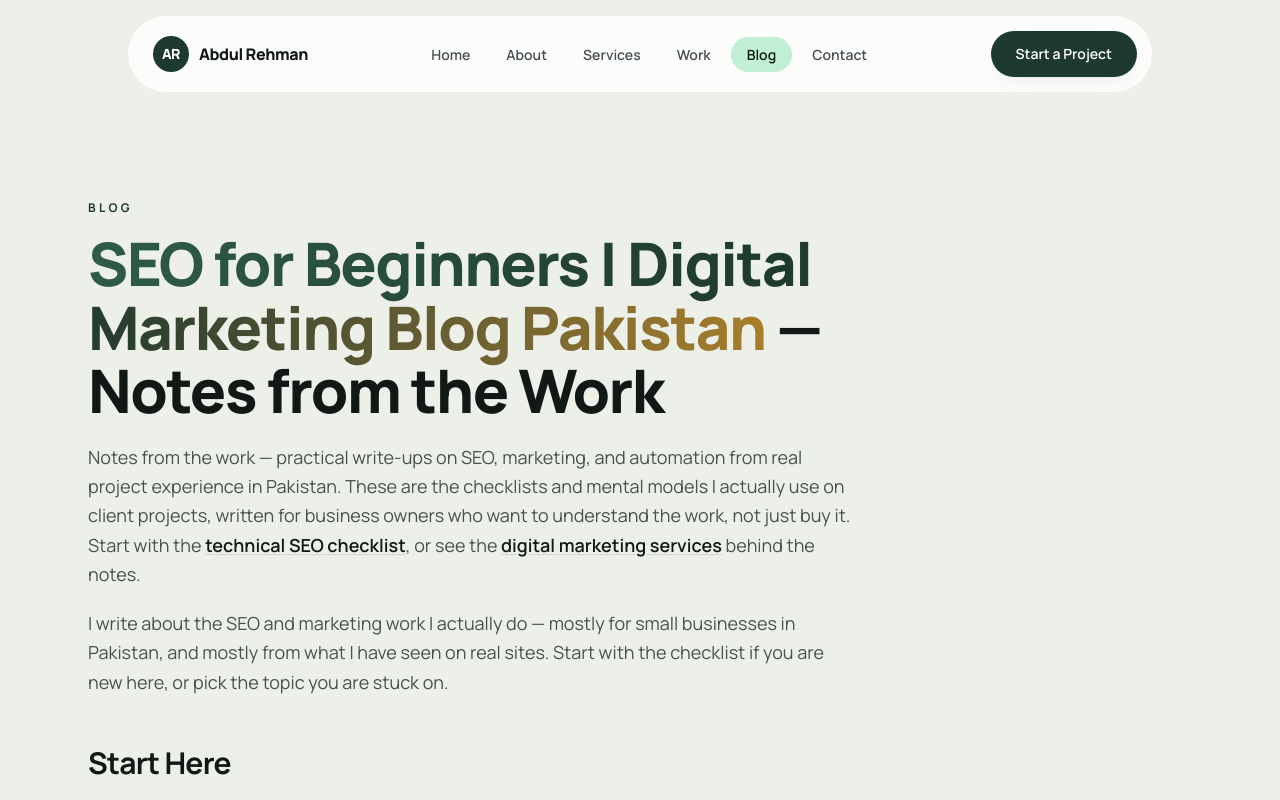
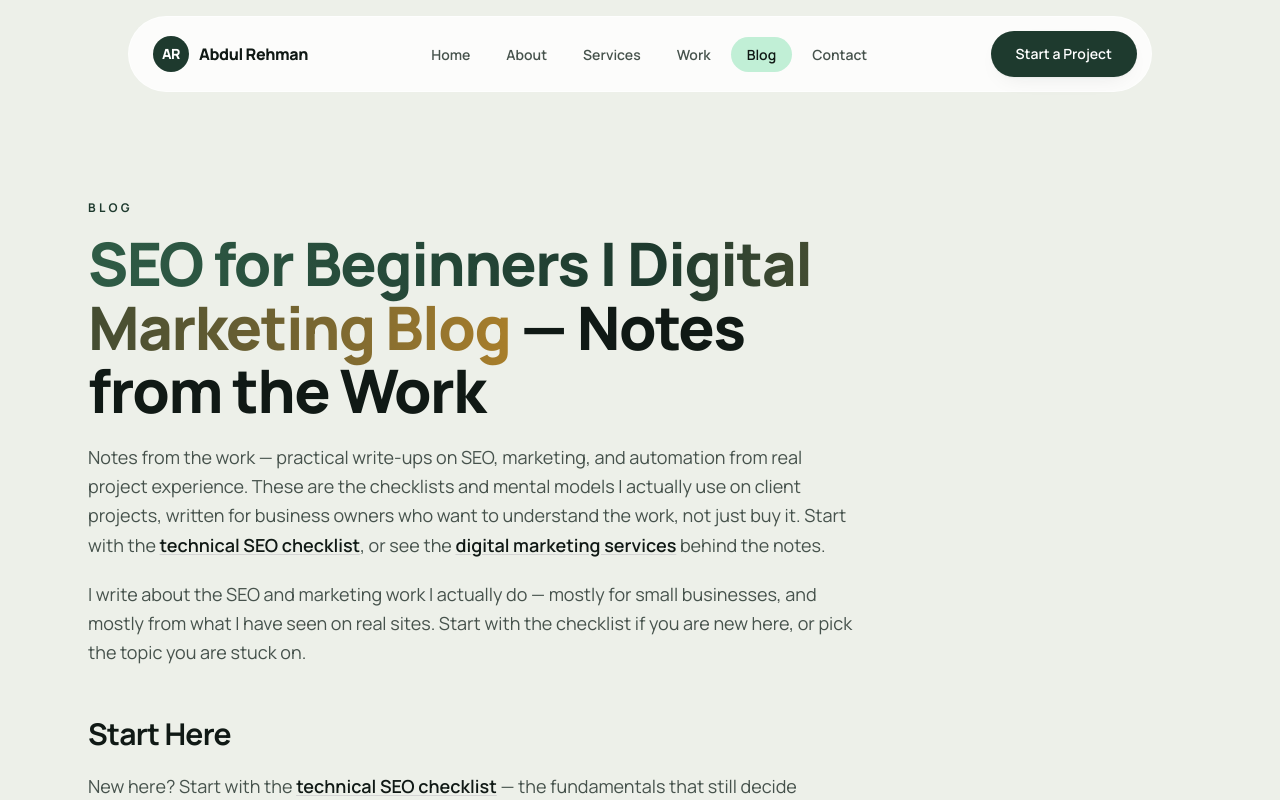
Before and after one commit to bodycartoon0111-netizen/abdul-rehman-portfolio, a Next.js app: page /blog in a window 1280 px wide. Shown: the top 800 px of the page. Built offline with nearby package versions, Linux system fonts and the light colour scheme; no server answers.

Commit message:
Replace app/blog/page.tsx

```diff
--- a/app/blog/page.tsx
+++ b/app/blog/page.tsx
@@ -9,16 +9,16 @@ import BlogHub from "@/components/blog/BlogHub";
 
 export const metadata: Metadata = {
   title: {
-    absolute: "SEO for Beginners | Digital Marketing Blog Pakistan",
+    absolute: "SEO for Beginners | Digital Marketing Blog",
   },
   description:
-    "SEO for Beginners: practical SEO tips and digital marketing notes from my digital marketing blog Pakistan — learn SEO from scratch, free.",
+    "SEO for Beginners: practical SEO tips and digital marketing notes from my digital marketing blog — learn SEO from scratch, free.",
   alternates: { canonical: "/blog" },
   openGraph: {
     siteName: BRAND_NAME,
-    title: "SEO for Beginners | Digital Marketing Blog Pakistan",
+    title: "SEO for Beginners | Digital Marketing Blog",
     description:
-      "SEO for Beginners: practical SEO tips and digital marketing notes from my digital marketing blog Pakistan — learn SEO from scratch, free.",
+      "SEO for Beginners: practical SEO tips and digital marketing notes from my digital marketing blog — learn SEO from scratch, free.",
     url: absoluteUrl("/blog"),
     type: "website",
     images: [
@@ -33,8 +33,8 @@ export const metadata: Metadata = {
   },
   twitter: {
     card: "summary_large_image",
-    title: "SEO for Beginners | Digital Marketing Blog Pakistan",
-    description: "SEO for Beginners: practical SEO tips and digital marketing notes from my digital marketing blog Pakistan — learn SEO from scratch, free.",
+    title: "SEO for Beginners | Digital Marketing Blog",
+    description: "SEO for Beginners: practical SEO tips and digital marketing notes from my digital marketing blog — learn SEO from scratch, free.",
     images: [
       {
         url: absoluteUrl("/images/og-default.jpg"),
@@ -61,10 +61,10 @@ export default function BlogPage() {
       <header className="mt-8 max-w-3xl">
         <p className="text-xs font-bold uppercase tracking-[0.28em] text-pine">Blog</p>
         <h1 className="mt-4 text-4xl font-black leading-[1.06] tracking-tight text-ink md:text-6xl">
-          <span className="bg-gradient-to-r from-pine-bright via-pine to-gold bg-clip-text text-transparent">SEO for Beginners | Digital Marketing Blog Pakistan</span> — Notes from the Work
+          <span className="bg-gradient-to-r from-pine-bright via-pine to-gold bg-clip-text text-transparent">SEO for Beginners | Digital Marketing Blog</span> — Notes from the Work
         </h1>
         <p className="mt-5 text-lg leading-relaxed text-muted">
-          Notes from the work — practical write-ups on SEO, marketing, and automation from real project experience in Pakistan. These are the checklists and mental models I actually use on client projects, written for business owners who want to understand the work, not just buy it. Start with the{" "}
+          Notes from the work — practical write-ups on SEO, marketing, and automation from real project experience. These are the checklists and mental models I actually use on client projects, written for business owners who want to understand the work, not just buy it. Start with the{" "}
           <Link
             href="/blog/technical-seo-checklist-for-websites"
             className="font-semibold text-ink underline decoration-neutral-300 underline-offset-2 transition hover:decoration-neutral-900"
@@ -80,7 +80,7 @@ export default function BlogPage() {
           </Link>
           {" "}behind the notes.
         </p>
-        <p className="mt-5 text-lg leading-relaxed text-muted">I write about the SEO and marketing work I actually do — mostly for small businesses in Pakistan, and mostly from what I have seen on real sites. Start with the checklist if you are new here, or pick the topic you are stuck on.</p>
+        <p className="mt-5 text-lg leading-relaxed text-muted">I write about the SEO and marketing work I actually do — mostly for small businesses, and mostly from what I have seen on real sites. Start with the checklist if you are new here, or pick the topic you are stuck on.</p>
       </header>
 
       <section className="mt-12 max-w-3xl">
```
